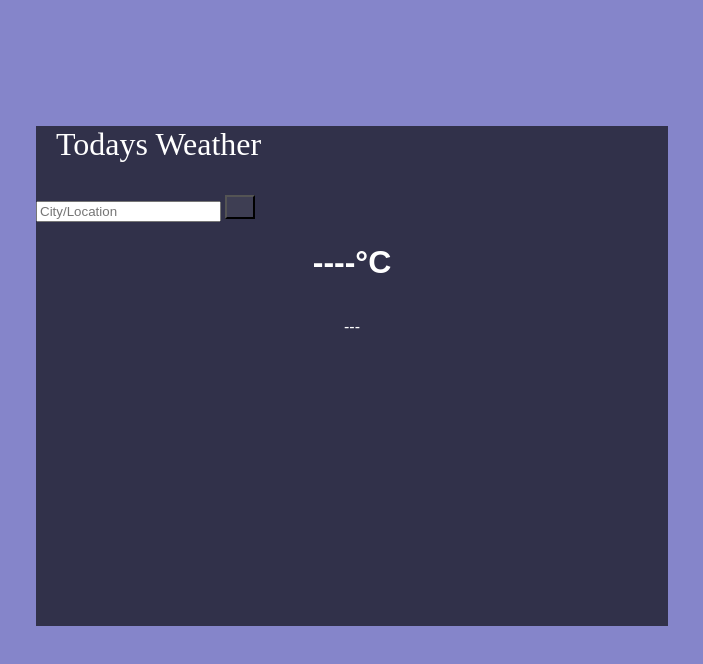
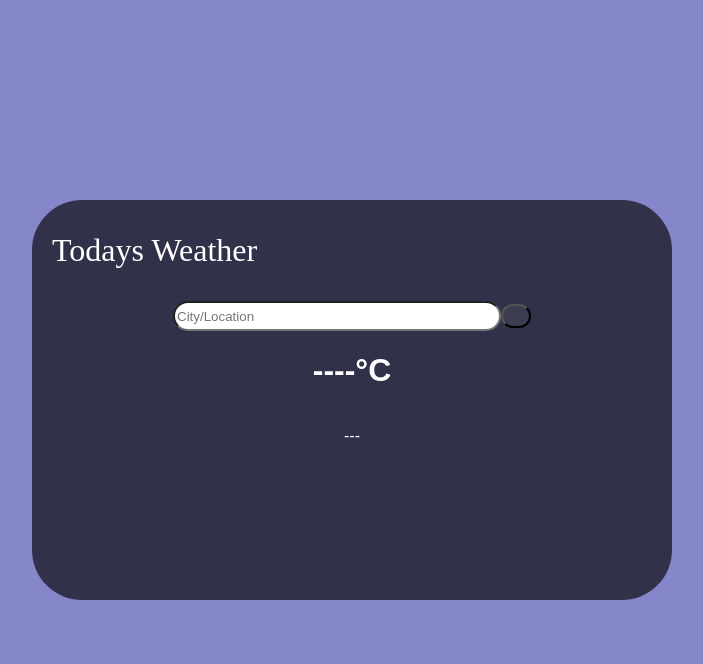
Before and after one commit to matthewakrigg05/Weather-App, a plain HTML site: page index.html in a window 1280 px wide. Shown: the whole page, without its empty margins (288-991 px from the left). Drawn offline with Linux system fonts and the light colour scheme.

```diff
--- a/index.html
+++ b/index.html
@@ -19,8 +19,8 @@
         </div>
 
         <div class="input">
-            <input type = "text" class="inputValue" placeholder="City/Location">
-            <button class="button"><i class="fas fa-search"></i></button>
+            <input type = "text" class="inputValue" id="searchBox" placeholder="City/Location">
+            <button id="button"><i class="fas fa-search"></i></button>
         </div>
 
         <div class="displayWeather">
--- a/myscripts.js
+++ b/myscripts.js
@@ -1,5 +1,5 @@
-let button = document.querySelector('.button')
-let inputvalue = document.querySelector('.inputValue')
+let button = document.querySelector('#button')
+let inputvalue = document.querySelector('#searchBox')
 let nameVal = document.querySelector('.name');
 let temp = document.querySelector('.temp');
 let desc = document.querySelector('.desc');
--- a/styles.css
+++ b/styles.css
@@ -5,17 +5,40 @@ body {
 
 .weather-box {
     background-color: rgba(0, 0, 0, 0.63);
-    height: 500px;
+    height: 50%;
     width: 50%;
-    margin-top: 10%;
-    margin-left: 25%;
-    color: rgb(255, 255, 255);
+    position: absolute;
+    top: 25%;
+    left: 25%;
+    border-radius: 50px;
+    color: white;
 }
 
 .todays-weather {
+    display: flex;
     font-size: xx-large;
     margin-top: 0px;
     margin-left: 20px;
+}
+
+.input {
+    display: flex;
+    justify-content: center;
+    align-items: center;
+}
+
+#searchBox {
+    width: 50%;
+    height: 24px;
+    border-radius: 80px;
+}
+
+#button{
+    width: 30px;
+    height: 24px;
+    border-radius: 20px;
+    background: #7c7c7c2b;
+    color: white;
 }
 
 .displayWeather{
@@ -26,12 +49,7 @@ body {
     font-family: 'Raleway', sans-serif;
 }
 
-button.button{
-    width: 30px;
-    height: 24px;
-    background: #7c7c7c2b;
-    color: white;
-}
+
 
 button.button:hover{
     border: 1px solid white;
```
